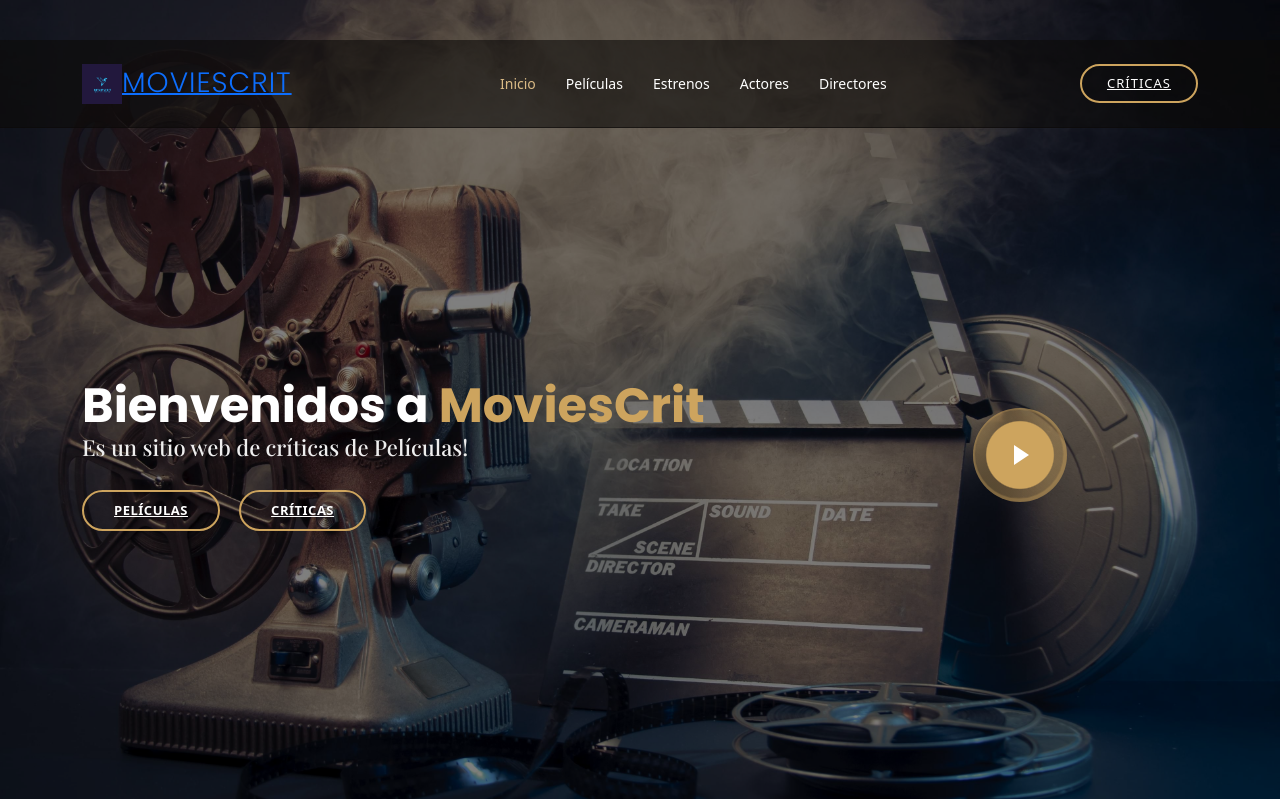
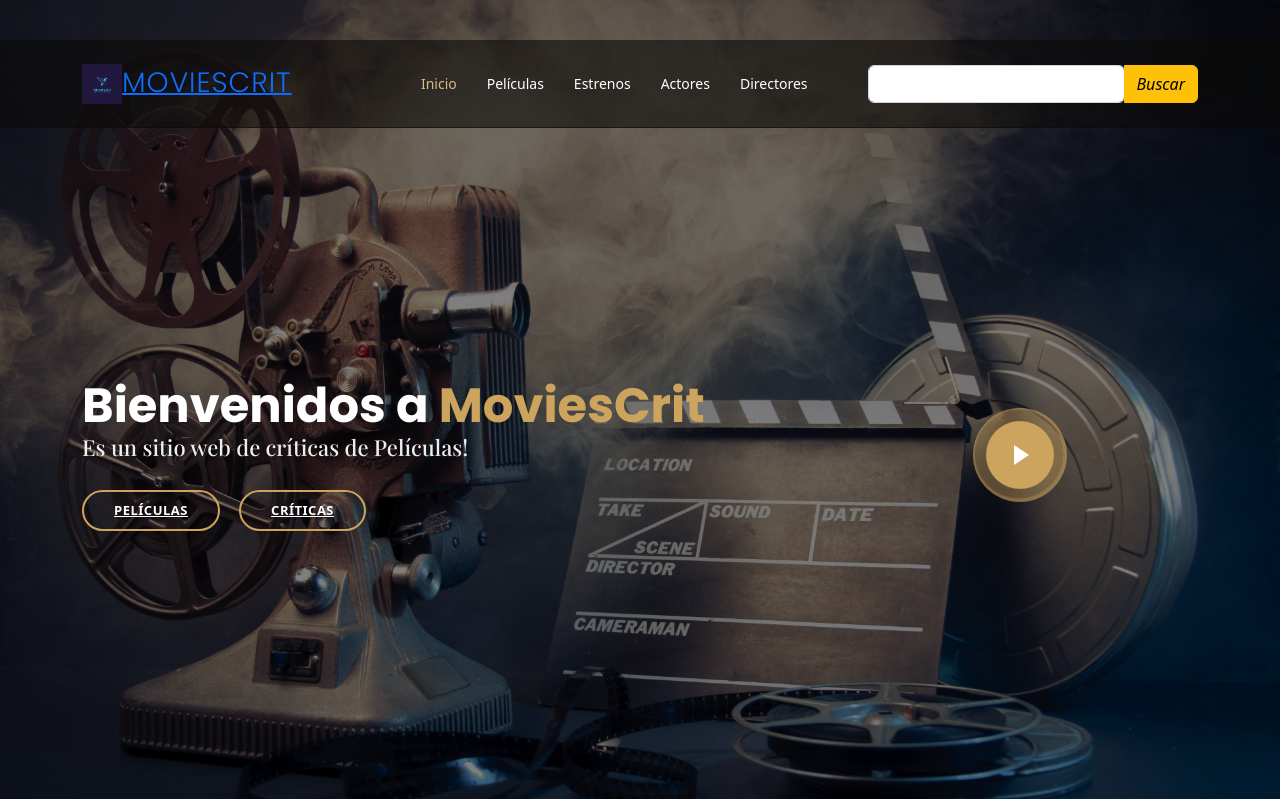
Before and after one commit to Jose-Lemos/MoviesCrit, a Django app: page / in a window 1280 px wide. Shown: the top 799 px of the page. Run offline with Django 3.2, Linux system fonts and the light colour scheme; data comes from the database, SQL or seed files in the repository; some libraries are stand-ins or nearby versions; some web fonts are replaced.

Commit message:
Agregamos el buscador al Header del Home, y de los actores y directores

```diff
--- a/administracion/static/assets/css/style.css
+++ b/administracion/static/assets/css/style.css
@@ -213,6 +213,14 @@ h1, h2, h3, h4, h5, h6 {
     margin: 0 15px 0 0;
     padding: 8px 20px;
   }
+}
+
+/*--------------------------------------------------------------
+# input-group
+--------------------------------------------------------------*/
+.input-group{
+  margin: 0 0 0 60px;
+  font-size: 13px;
 }
 
 /*--------------------------------------------------------------
--- a/administracion/templates/header.html
+++ b/administracion/templates/header.html
@@ -16,9 +16,19 @@
           <li><a class="nav-link scrollto" href="#events">Estrenos</a></li>
           <li><a class="nav-link scrollto" href="http://127.0.0.1:8000/actores/">Actores</a></li>
           <li><a class="nav-link scrollto" href="http://127.0.0.1:8000/directores/">Directores</a></li>
+          <div class="input-group">
+            <div class="form-outline">
+              <input id="search-focus" type="search" id="form1" class="form-control" />
+            </div>
+            <button type="button" class="btn btn-warning">
+              <i class="fas fa-search">Buscar</i>
+            </button>
+          </div>
         </ul>
+
       </nav><!-- .navbar -->
-      <a href="#book-a-table" class="book-a-table-btn scrollto d-none d-lg-flex">Críticas</a>
+
+      <!--<a href="#book-a-table" class="book-a-table-btn scrollto d-none d-lg-flex">Críticas</a>-->
 
     </div>
   </header><!-- End Header -->
```
Also changed, not shown: administracion/templates/header-actores.html (+9 -1 lines), administracion/templates/header-directores.html (+9 -1 lines), administracion/static/assets/js/main.js (line endings or trailing spaces).
